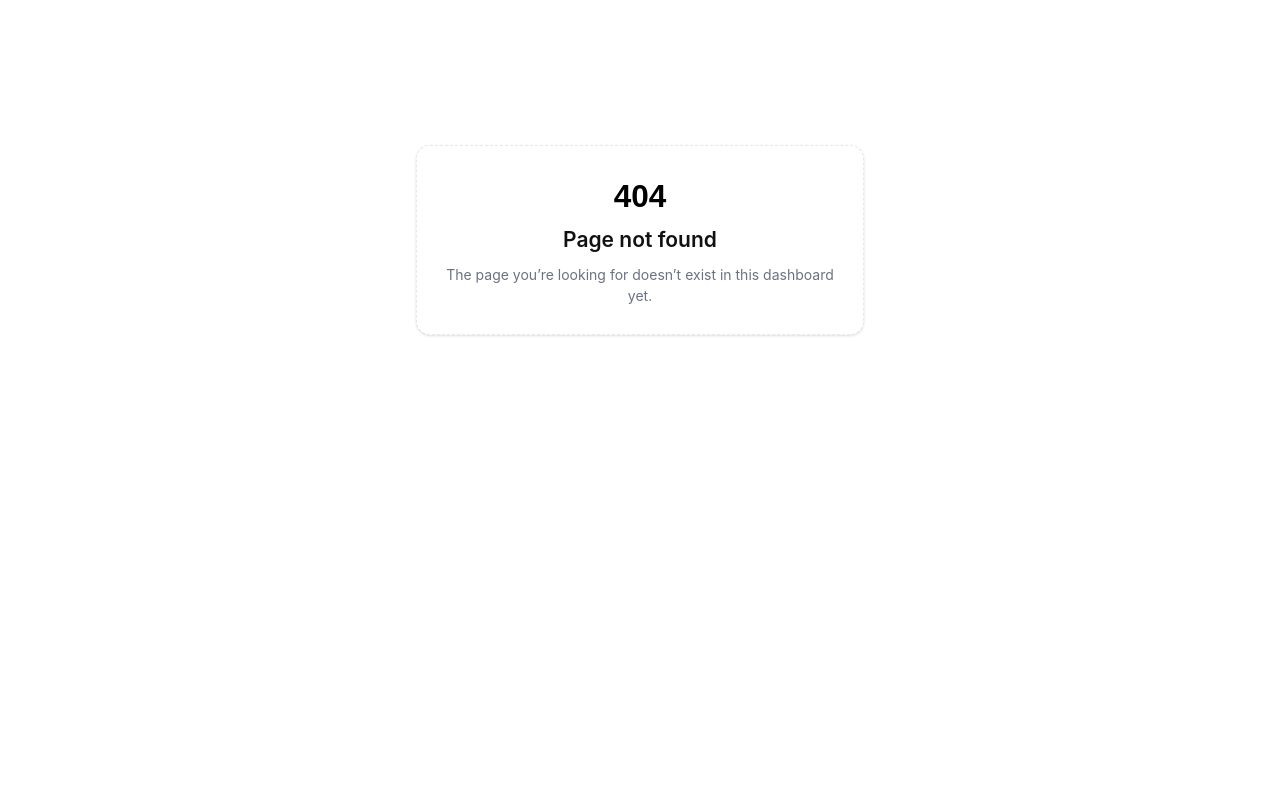
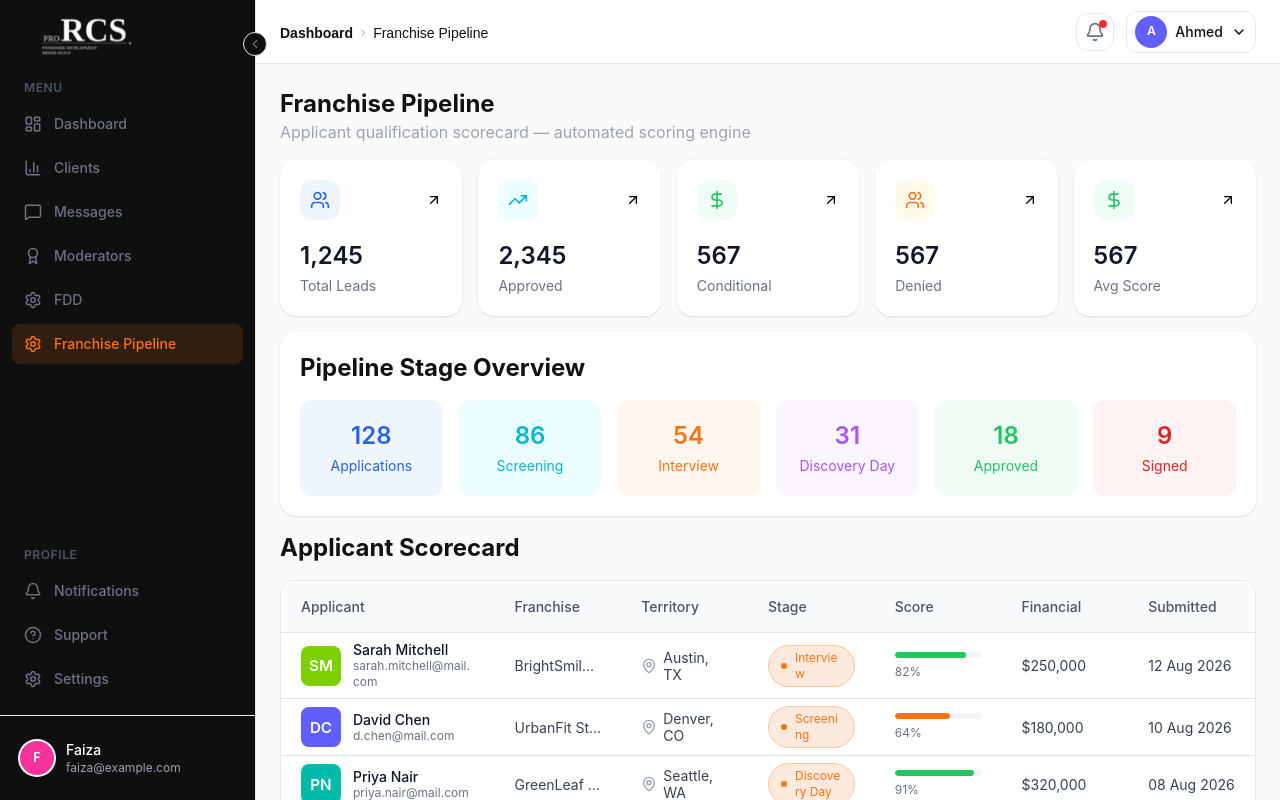
Before and after one commit to hamza-nafasat/rcs-frontend, a React (Vite) app: page /dashboard/franchise-pipeline in a window 1280 px wide. Before the commit this address had no page. Built offline with nearby package versions, Linux system fonts and the light colour scheme.

Commit message:
Franchise Pipeline completed

```diff
--- a/src/index.css
+++ b/src/index.css
@@ -41,7 +41,7 @@
   --color-border-cancel: #d0d5dd;
 }
 html {
-  font-size: 14px;
+  /* font-size: 14px; */
 }
 
 button:hover {
--- /dev/null
+++ b/src/pages/franchise-pipeline/FranchisePipeline.jsx
@@ -0,0 +1,65 @@
+import FranchisePipelineHeading from "./components/FranchisePipelineHeading";
+import TotalUsersIcon from "../../assets/SVGs/TotalUsersIcon.svg";
+import SuccessIcon from "../../assets/SVGs/SuccessIcon.svg";
+import RevenueIcon from "../../assets/SVGs/RevenueIcon.svg";
+import TotalMembersIcon from "../../assets/SVGs/TotalMembersIcon.svg";
+import StatsCard from "./components/StatsCard";
+import PipelineStageOverview from "./components/PipelineStageOverview";
+import FranchisePipelineTable from "./components/FranchisePipelineTable";
+import { ArrowUpRight } from "lucide-react";
+const cardData = [
+  {
+    icon: TotalUsersIcon,
+    Badge: ArrowUpRight,
+    value: "1,245",
+    label: "Total Leads",
+  },
+  {
+    icon: SuccessIcon,
+    Badge: ArrowUpRight,
+    value: "2,345",
+    label: "Approved",
+  },
+  {
+    icon: RevenueIcon,
+    Badge: ArrowUpRight,
+    value: "567",
+    label: "Conditional",
+  },
+  {
+    icon: TotalMembersIcon,
+    Badge: ArrowUpRight,
+    value: "567",
+    label: "Denied",
+  },
+  {
+    icon: RevenueIcon,
+    Badge: ArrowUpRight,
+    value: "567",
+    label: "Avg Score",
+  },
+];
+const FranchisePipeline = () => {
+  return (
+    <article className="flex flex-col gap-4">
+      <FranchisePipelineHeading
+        heading="Franchise Pipeline"
+        subheading="Applicant qualification scorecard — automated scoring engine"
+      />
+      {/* Stats */}
+      <section className="grid grid-cols-1 gap-4 sm:grid-cols-3 lg:grid-cols-5">
+        {cardData.map((card, index) => (
+          <StatsCard key={index} {...card} />
+        ))}
+      </section>
+
+      {/* Stage overview */}
+      <PipelineStageOverview />
+
+      {/* Applicants */}
+      <FranchisePipelineTable />
+    </article>
+  );
+};
+
+export default FranchisePipeline;
--- /dev/null
+++ b/src/pages/franchise-pipeline/components/FranchisePipelineHeading.jsx
@@ -0,0 +1,10 @@
+const FranchisePipelineHeading = ({ heading, subheading }) => {
+  return (
+    <div>
+      <h1 className="heading-lg text-tertiary">{heading}</h1>
+      <p className=" text-muted">{subheading}</p>
+    </div>
+  );
+};
+
+export default FranchisePipelineHeading;
--- /dev/null
+++ b/src/pages/franchise-pipeline/components/FranchisePipelineTable.jsx
@@ -0,0 +1,182 @@
+import { MapPin } from "lucide-react";
+import Avatar from "../../../components/shared/Avatar";
+import Badge from "../../../components/shared/Badge";
+import ProgressBar from "../../../components/shared/ProgressBar";
+import DataTable from "react-data-table-component";
+
+const scoreColor = (score) => {
+  if (score >= 75) return "#22c55e";
+  if (score >= 50) return "#f97316";
+  return "#dc2626";
+};
+
+const applicants = [
+  {
+    name: "Sarah Mitchell",
+    email: "sarah.mitchell@mail.com",
+    avatar: "",
+    franchise: "BrightSmile Dental",
+    territory: "Austin, TX",
+    stage: "Interview",
+    score: 82,
+    financial: "$250,000",
+    submitted: "12 Aug 2026",
+  },
+  {
+    name: "David Chen",
+    email: "d.chen@mail.com",
+    avatar: "",
+    franchise: "UrbanFit Studios",
+    territory: "Denver, CO",
+    stage: "Screening",
+    score: 64,
+    financial: "$180,000",
+    submitted: "10 Aug 2026",
+  },
+  {
+    name: "Priya Nair",
+    email: "priya.nair@mail.com",
+    avatar: "",
+    franchise: "GreenLeaf Cafe",
+    territory: "Seattle, WA",
+    stage: "Discovery Day",
+    score: 91,
+    financial: "$320,000",
+    submitted: "08 Aug 2026",
+  },
+  {
+    name: "Marcus Reid",
+    email: "m.reid@mail.com",
+    avatar: "",
+    franchise: "QuickLube Auto",
+    territory: "Phoenix, AZ",
+    stage: "Applications",
+    score: 38,
+    financial: "$95,000",
+    submitted: "05 Aug 2026",
+  },
+  {
+    name: "Elena Duarte",
+    email: "elena.duarte@mail.com",
+    avatar: "",
+    franchise: "BrightSmile Dental",
+    territory: "Miami, FL",
+    stage: "Approved",
+    score: 88,
+    financial: "$275,000",
+    submitted: "02 Aug 2026",
+  },
+];
+
+const columns = [
+  {
+    name: "Applicant",
+    grow: 2,
+    selector: (row) => row.name,
+    cell: (row) => (
+      <section className="flex items-center gap-3 py-2">
+        <Avatar src={row.avatar} name={row.name} rounded="rounded-lg" />
+
+        <div>
+          <p className="font-medium text-gray-900">{row.name}</p>
+          <p className="text-xs text-gray-500">{row.email}</p>
+        </div>
+      </section>
+    ),
+  },
+  {
+    name: "Franchise",
+    selector: (row) => row.franchise,
+    sortable: true,
+  },
+  {
+    name: "Territory",
+    selector: (row) => row.territory,
+    sortable: true,
+    cell: (row) => (
+      <section className="flex items-center gap-1.5">
+        <MapPin size={16} className="shrink-0 text-gray-400" />
+        <span>{row.territory}</span>
+      </section>
+    ),
+  },
+  {
+    name: "Stage",
+    selector: (row) => row.stage,
+    sortable: true,
+    cell: (row) => <Badge text={row.stage} />,
+  },
+  {
+    name: "Score",
+    selector: (row) => row.score,
+    sortable: true,
+    cell: (row) => (
+      <section className="flex w-full flex-col gap-1.5 py-2">
+        <ProgressBar value={row.score} color={scoreColor(row.score)} />
+        <span className="text-xs text-gray-500">{row.score}%</span>
+      </section>
+    ),
+  },
+  {
+    name: "Financial",
+    selector: (row) => row.financial,
+    sortable: true,
+  },
+  {
+    name: "Submitted",
+    selector: (row) => row.submitted,
+    sortable: true,
+  },
+];
+
+const customStyles = {
+  headRow: {
+    style: {
+      backgroundColor: "#f9fafb",
+      borderBottomWidth: "1px",
+      borderBottomColor: "#e5e7eb",
+    },
+  },
+  headCells: {
+    style: {
+      paddingLeft: "20px",
+      paddingRight: "20px",
+      fontSize: "14px",
+      fontWeight: 500,
+      color: "#4b5563",
+    },
+  },
+  cells: {
+    style: {
+      paddingLeft: "20px",
+      paddingRight: "20px",
+      fontSize: "14px",
+      color: "#374151",
+    },
+  },
+  rows: {
+    style: {
+      borderBottomColor: "#f3f4f6",
+    },
+  },
+};
+
+const FranchisePipelineTable = () => {
+  return (
+    <article className="flex flex-col gap-4">
+      <h2 className="heading-lg text-tertiary">Applicant Scorecard</h2>
+
+      <section className="overflow-hidden rounded-xl border border-gray-200 bg-white">
+        <DataTable
+          columns={columns}
+          data={applicants}
+          customStyles={customStyles}
+          pagination
+          highlightOnHover
+        />
+      </section>
+    </article>
+  );
+};
+
+export default FranchisePipelineTable;
--- /dev/null
+++ b/src/pages/franchise-pipeline/components/PipelineStageOverview.jsx
@@ -0,0 +1,38 @@
+const stages = [
+  { value: "128", label: "Applications", color: "#2563eb", bg: "#eff6ff" },
+  { value: "86", label: "Screening", color: "#06b6d4", bg: "#ecfeff" },
+  { value: "54", label: "Interview", color: "#f97316", bg: "#fff7ed" },
+  { value: "31", label: "Discovery Day", color: "#a855f7", bg: "#faf5ff" },
+  { value: "18", label: "Approved", color: "#22c55e", bg: "#f0fdf4" },
+  { value: "9", label: "Signed", color: "#dc2626", bg: "#fef2f2" },
+];
+
+const PipelineStageOverview = () => {
+  return (
+    <section className="flex flex-col gap-4 rounded-2xl bg-white p-5 shadow-sm">
+      <h2 className="heading-lg text-tertiary">Pipeline Stage Overview</h2>
+
+      <div className="grid grid-cols-2 gap-4 sm:grid-cols-3 lg:grid-cols-6">
+        {stages.map((stage) => (
+          <div
+            key={stage.label}
+            style={{ backgroundColor: stage.bg }}
+            className="flex flex-col items-center justify-center rounded-xl p-5 text-center"
+          >
+            <h3
+              className="text-2xl font-semibold"
+              style={{ color: stage.color }}
+            >
+              {stage.value}
+            </h3>
+            <p className="mt-1 text-sm" style={{ color: stage.color }}>
+              {stage.label}
+            </p>
+          </div>
+        ))}
+      </div>
+    </section>
+  );
+};
+
+export default PipelineStageOverview;
--- /dev/null
+++ b/src/pages/franchise-pipeline/components/StatsCard.jsx
@@ -0,0 +1,22 @@
+const StatsCard = ({ icon, Badge, value, label }) => {
+  return (
+    <article className="rounded-2xl bg-white p-5 shadow-sm">
+      {/* Top */}
+      <section className="flex items-center justify-between">
+        <div className="flex h-10 w-10 items-center justify-center rounded-xl bg-gray-100">
+          {icon && <img src={icon} alt="" />}
+        </div>
+
+        {Badge && <Badge size={16} />}
+      </section>
+
+      {/* Figure */}
+      <section className="mt-5">
+        <h3 className="text-2xl font-semibold text-gray-900">{value}</h3>
+        <p className="mt-1 text-sm text-gray-500">{label}</p>
+      </section>
+    </article>
+  );
+};
+
+export default StatsCard;
--- a/src/routes/AppRoutes.jsx
+++ b/src/routes/AppRoutes.jsx
@@ -16,6 +16,7 @@ import ResetPasswordSuccess from "../pages/auth/ResetPasswordSuccess";
 import Support from "../pages/support/Support";
 import Settings from "../pages/settings/Settings";
 import Notification from "../pages/notifications/Notification";
+import FranchisePipeline from "../pages/franchise-pipeline/FranchisePipeline";
 
 const AppRoutes = () => {
   return (
@@ -40,6 +41,7 @@ const AppRoutes = () => {
           <Route path="support" element={<Support />} />
           <Route path="settings" element={<Settings />} />
           <Route path="notifications" element={<Notification />} />
+          <Route path="franchise-pipeline" element={<FranchisePipeline />} />
         </Route>
         <Route path="*" element={<DashboardNotFound />} />
       </Routes>
```
